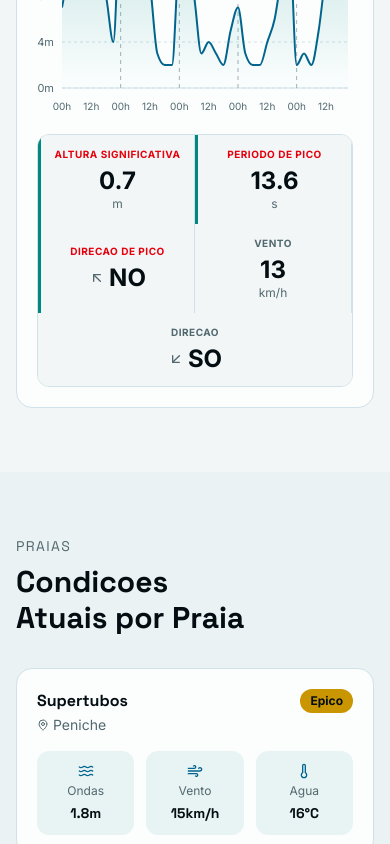
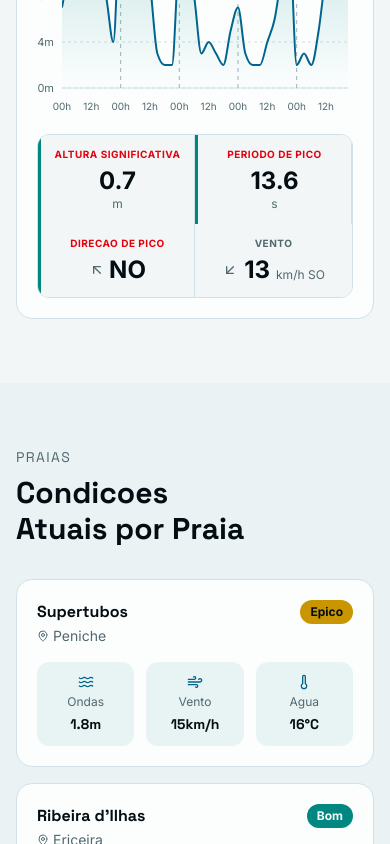
Before and after one commit to guisk14/Previsao-de-ondas, a Next.js app: page / in a window 390 px wide. Shown: the part 1620-2464 px from the top of the page. Built offline with nearby package versions, Linux system fonts and the light colour scheme.

Commit message:
feat: combine Vento e Direcao into single card with responsive grid\n\nMerge Vento and Direcao into one card, adjust grid for responsiveness.

```diff
--- a/components/wave-chart.tsx
+++ b/components/wave-chart.tsx
@@ -165,7 +165,7 @@ export function WaveChart({ beach }: WaveChartProps) {
       </div>
 
       {/* Stats bar below chart */}
-      <div className="grid grid-cols-2 sm:grid-cols-3 lg:grid-cols-5 gap-0 mt-4 border border-border rounded-lg overflow-hidden">
+      <div className="grid grid-cols-2 sm:grid-cols-4 gap-0 mt-4 border border-border rounded-lg overflow-hidden">
         <div className="flex flex-col items-center justify-center py-3 px-2 border-l-3 border-l-accent border-r border-border bg-background">
           <span className="text-[10px] font-bold tracking-wider uppercase text-destructive-foreground">
             Altura Significativa
@@ -195,24 +195,16 @@ export function WaveChart({ beach }: WaveChartProps) {
             </span>
           </div>
         </div>
-        <div className="flex flex-col items-center justify-center py-3 px-2 border-r border-border bg-background">
+        <div className="flex flex-col items-center justify-center py-3 px-2 bg-background">
           <span className="text-[10px] font-bold tracking-wider uppercase text-muted-foreground">
             Vento
           </span>
-          <span className="text-2xl font-bold text-foreground leading-tight mt-1">
-            {currentData.windSpeed}
-          </span>
-          <span className="text-xs text-muted-foreground">km/h</span>
-        </div>
-        <div className="flex flex-col items-center justify-center py-3 px-2 bg-background col-span-2 sm:col-span-1">
-          <span className="text-[10px] font-bold tracking-wider uppercase text-muted-foreground">
-            Direcao
-          </span>
-          <div className="flex items-center gap-1 mt-1">
+          <div className="flex items-center gap-1.5 mt-1">
             <span className="text-muted-foreground">{DIRECTION_ICONS[currentData.windDirection]}</span>
             <span className="text-2xl font-bold text-foreground leading-tight">
-              {currentData.windDirection}
+              {currentData.windSpeed}
             </span>
+            <span className="text-xs text-muted-foreground self-end mb-0.5">km/h {currentData.windDirection}</span>
           </div>
         </div>
       </div>
```
